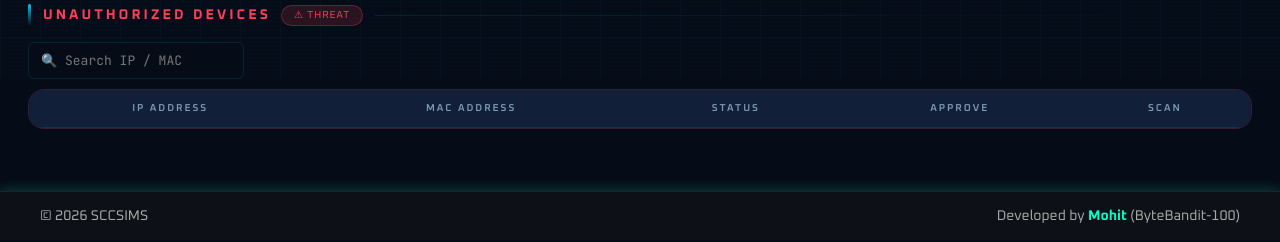
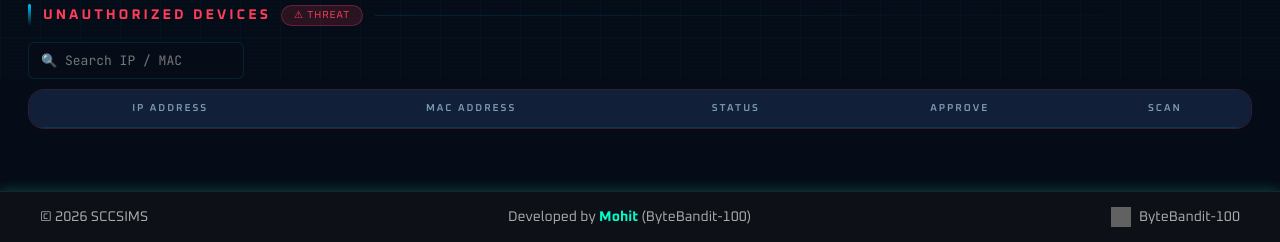
Before and after one commit to ByteBandit-100/SCCSIMS, a Flask app: page / in a window 1280 px wide. Shown: the part 723-965 px from the top of the page. Run offline with Flask 3, Linux system fonts and the light colour scheme; the visitor is signed in with stand-in values (Sample User, id 1); data that the repository does not hold is empty; parts of the project's set-up code (start-up, migrations or seed data) failed here and were passed over; grey boxes are pictures that could not be loaded.

Commit message:
update footer

```diff
--- a/server/templates/dashboard.html
+++ b/server/templates/dashboard.html
@@ -1044,6 +1044,55 @@ body {
 }
       .app-footer {
     box-shadow: 0 -2px 10px rgba(0,255,204,0.2);
+}
+      .app-footer {
+    background: #0d1117;
+    color: #aaa;
+    padding: 15px 20px;
+    border-top: 1px solid #222;
+    margin-top: 30px;
+}
+
+.footer-content {
+    display: flex;
+    justify-content: space-between;
+    align-items: center;
+    max-width: 1200px;
+    margin: auto;
+    font-size: 14px;
+    flex-wrap: wrap;
+    gap: 10px;
+}
+
+.footer-content strong {
+    color: #00ffcc;
+}
+
+/* GitHub link */
+.github-link {
+    display: flex;
+    align-items: center;
+    gap: 8px;
+    color: #aaa;
+    text-decoration: none;
+    transition: 0.3s;
+}
+
+/* Icon */
+.github-icon {
+    width: 20px;
+    height: 20px;
+    filter: invert(1); /* white icon for dark theme */
+}
+
+/* Hover effect */
+.github-link:hover {
+    color: #00ffcc;
+    transform: scale(1.05);
+}
+      .github-link:hover {
+    color: #00ffcc;
+    text-shadow: 0 0 5px #00ffcc;
 }
     </style>
   </head>
@@ -1582,10 +1631,21 @@ body {
     </div>
 
     <div id="rogueAlert"></div>
-  <footer class="app-footer">
+ <footer class="app-footer">
     <div class="footer-content">
+
         <span>© 2026 SCCSIMS</span>
-        <span>Developed by <strong>Mohit</strong> (ByteBandit-100)</span>
+
+        <span>
+            Developed by <strong>Mohit</strong> (ByteBandit-100)
+        </span>
+
+        <a href="https://github.com/ByteBandit-100" target="_blank" class="github-link">
+            <img src="https://cdn.jsdelivr.net/gh/devicons/devicon/icons/github/github-original.svg"
+                 alt="GitHub" class="github-icon">
+            ByteBandit-100
+        </a>
+
     </div>
 </footer>
     <script src="https://cdn.jsdelivr.net/npm/chart.js"></script>
```
